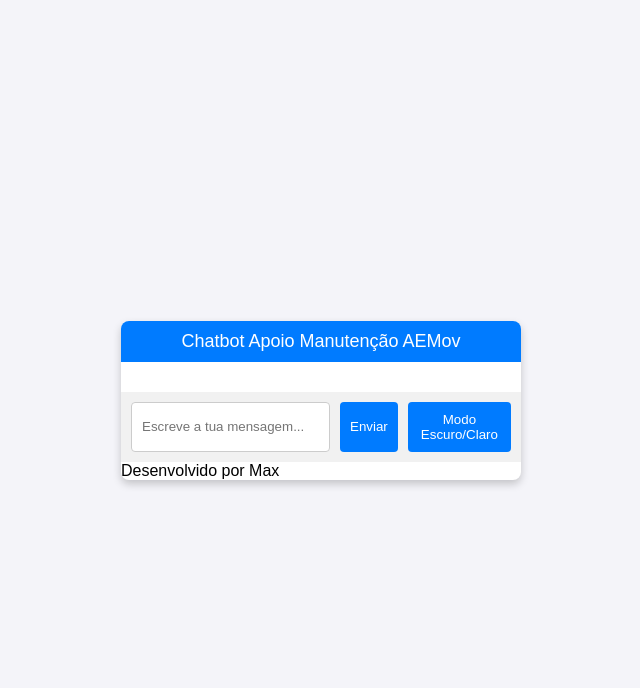
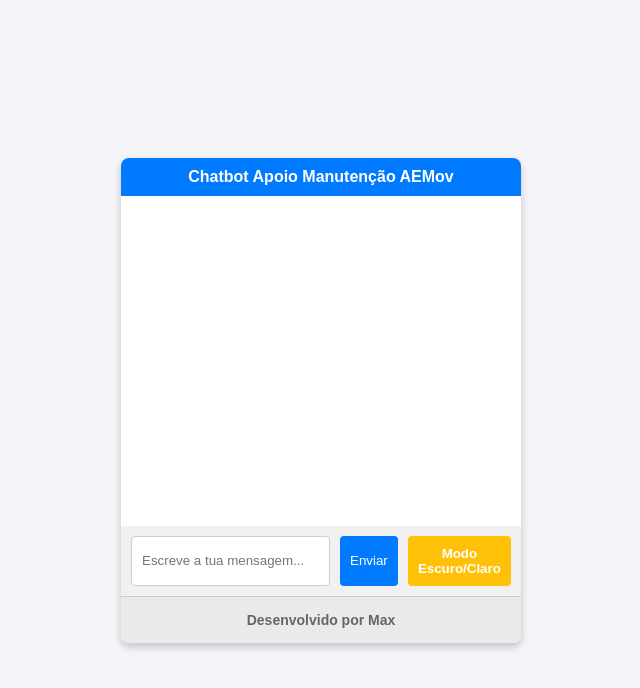
Before and after one commit to maxrrz/suricata, a plain HTML site: page index.html in a window 1280 px wide. Shown: the whole page, without its empty margins (319-959 px from the left). Drawn offline with Linux system fonts and the light colour scheme.

Commit message:
Update style.css

```diff
--- a/style.css
+++ b/style.css
@@ -1,3 +1,4 @@
+/* Reseta zoom no telemóvel */
 body {
     font-family: Arial, sans-serif;
     margin: 0;
@@ -7,6 +8,15 @@ body {
     align-items: center;
     height: 100vh;
     background-color: #f4f4f9;
+    user-select: none;
+    -webkit-text-size-adjust: 100%;
+    -ms-text-size-adjust: 100%;
+}
+
+/* Dark Mode */
+body.dark-mode {
+    background-color: #121212;
+    color: #ffffff;
 }
 
 .chatbot-container {
@@ -23,15 +33,15 @@ body {
 .chat-header {
     background-color: #007BFF;
     color: #fff;
-    padding: 10px 15px;
+    padding: 10px;
+    font-weight: bold;
     text-align: center;
-    font-size: 18px;
 }
 
 .chat-body {
-    flex: 1;
     padding: 15px;
     overflow-y: auto;
+    height: 300px;
 }
 
 .chat-message {
@@ -40,16 +50,7 @@ body {
     align-items: flex-start;
 }
 
-.chat-message.bot {
-    justify-content: flex-start;
-}
-
-.chat-message.user {
-    justify-content: flex-end;
-}
-
 .message-content {
-    max-width: 70%;
     padding: 10px;
     border-radius: 8px;
     font-size: 14px;
@@ -86,3 +87,26 @@ body {
     border-radius: 4px;
     cursor: pointer;
 }
+
+.chat-footer button:hover {
+    background-color: #0056b3;
+}
+
+#toggleTheme {
+    background-color: #ffc107;
+    font-weight: bold;
+}
+
+#toggleTheme:hover {
+    background-color: #ffb300;
+}
+
+.credit {
+    text-align: center;
+    padding: 15px;
+    font-weight: bold;
+    color: #666;
+    background-color: #eaeaea;
+    font-size: 14px;
+    border-top: 1px solid #ccc;
+}
```
